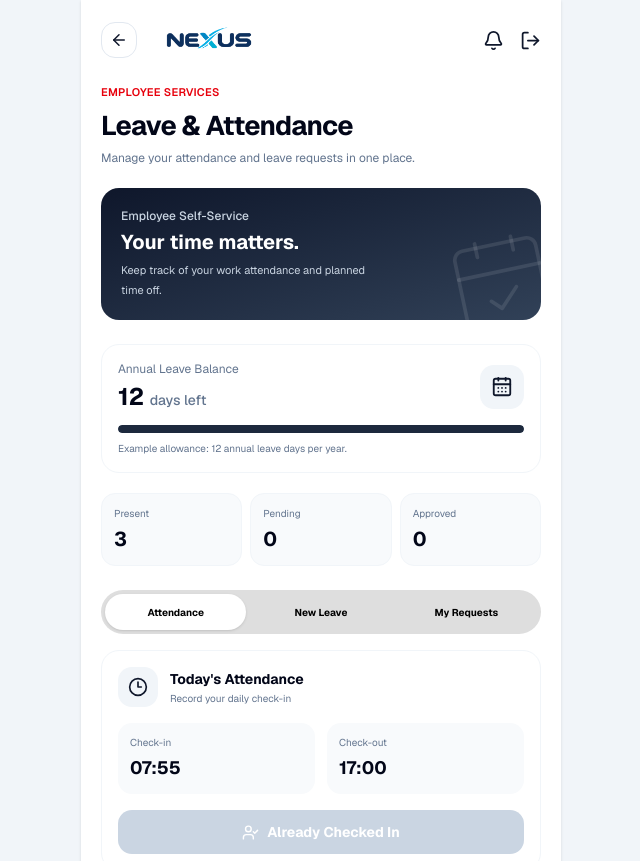
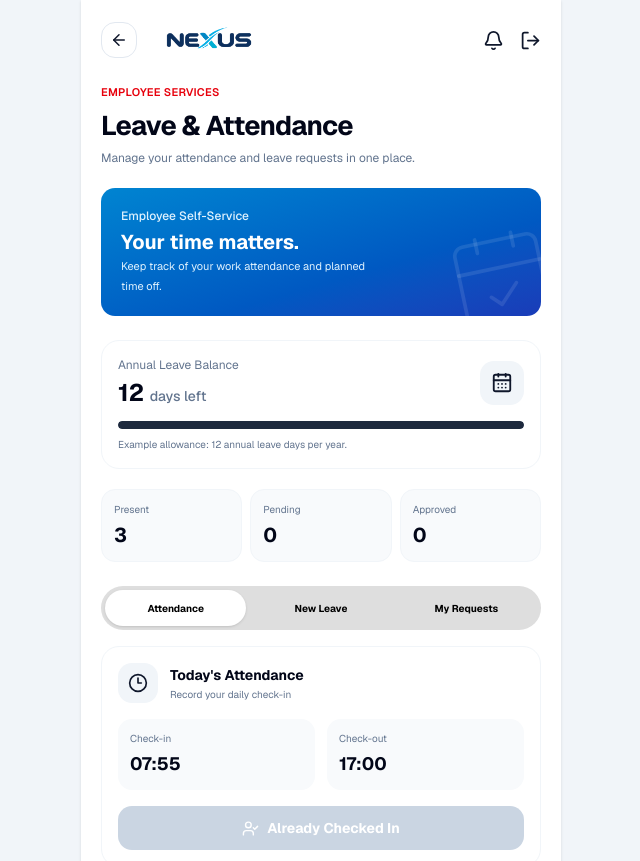
Before and after one commit to mradityooo/nexus-iconplus, a Next.js app: page /leave-attendance in a window 1280 px wide. Shown: the top 861 px of the page, without its empty margins (319-959 px from the left). Built offline with nearby package versions, Linux system fonts and the light colour scheme.

Commit message:
Memperbaiki warna shape

```diff
--- a/app/leave-attendance/page.tsx
+++ b/app/leave-attendance/page.tsx
@@ -276,9 +276,10 @@ export default function LeaveAttendancePage() {
           </section>
 
           {/* Highlight */}
-          <section className="relative mb-6 overflow-hidden rounded-2xl bg-gradient-to-br from-slate-900 to-slate-700 p-5 text-white">
+          <section className="relative mb-6 overflow-hidden rounded-xl bg-gradient-to-br from-sky-600 to-blue-800 p-5 text-white">
             <div className="relative z-10 max-w-[260px]">
-              <p className="text-xs font-medium text-slate-300">
+
+              <p className="text-xs font-medium text-sky-100">
                 Employee Self-Service
               </p>
 
@@ -286,7 +287,7 @@ export default function LeaveAttendancePage() {
                 Your time matters.
               </h2>
 
-              <p className="mt-1 text-[11px] leading-5 text-slate-300">
+              <p className="mt-0 text-[11px] leading-5 text-sky-100">
                 Keep track of your work attendance and planned time off.
               </p>
             </div>
```
